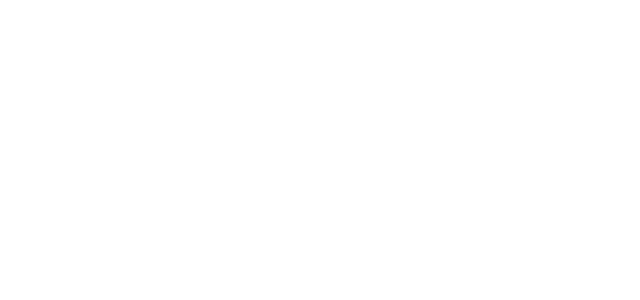
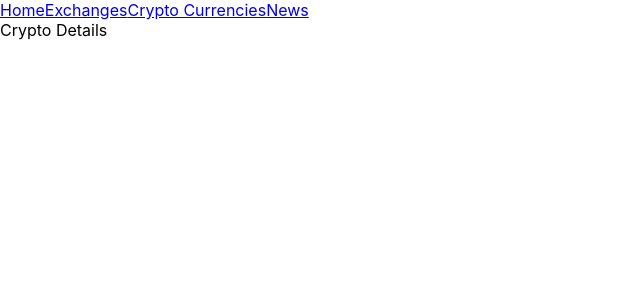
Before and after one commit to safwbdev/cryptostonks, a React (Create React App) app: page /crypto/1 in a window 1280 px wide. Shown: the top 300 px of the page, without its empty margins (0-640 px from the left). Built offline with nearby package versions, Linux system fonts and the light colour scheme.

Commit message:
create files for pages & components

```diff
--- a/src/App.js
+++ b/src/App.js
@@ -1,26 +1,39 @@
 import React from "react";
 import { Switch, Route } from "react-router-dom";
+import {
+  CryptoCurrencies,
+  CryptoDetails,
+  Exchanges,
+  Home,
+  Navbar,
+  News,
+} from "./components";
 
 const App = () => {
   return (
     <div className="app">
+      <div className="navbar">
+        <Navbar />
+      </div>
+      <div className="main">
         <Switch>
           <Route exact path="/">
-          Home
+            <Home />
           </Route>
           <Route exact path="/exchanges">
-          Exchanges
+            <Exchanges />
           </Route>
           <Route exact path="/cryptocurrencies">
-          Cryptocurrencies
+            <CryptoCurrencies />
           </Route>
-        <Route exact path="/crypto">
-          Coin details
+          <Route exact path="/crypto/:id">
+            <CryptoDetails />
           </Route>
           <Route exact path="/news">
-          News
+            <News />
           </Route>
         </Switch>
+      </div>
     </div>
   );
 };
--- /dev/null
+++ b/src/components/CryptoCurrencies.js
@@ -0,0 +1,7 @@
+import React from "react";
+
+const CryptoCurrencies = () => {
+  return <div>Crypto Currencies</div>;
+};
+
+export default CryptoCurrencies;
--- /dev/null
+++ b/src/components/CryptoDetails.js
@@ -0,0 +1,7 @@
+import React from "react";
+
+const CryptoDetails = () => {
+  return <div>Crypto Details</div>;
+};
+
+export default CryptoDetails;
--- /dev/null
+++ b/src/components/Exchanges.js
@@ -0,0 +1,7 @@
+import React from "react";
+
+const Exchanges = () => {
+  return <div>Exchanges</div>;
+};
+
+export default Exchanges;
--- /dev/null
+++ b/src/components/Home.js
@@ -0,0 +1,7 @@
+import React from "react";
+
+const Home = () => {
+  return <div>Home</div>;
+};
+
+export default Home;
--- /dev/null
+++ b/src/components/Navbar.js
@@ -0,0 +1,15 @@
+import React from "react";
+import { Link } from "react-router-dom";
+
+const Navbar = () => {
+  return (
+    <div className="nav-container">
+      <Link to="/">Home</Link>
+      <Link to="/exchanges">Exchanges</Link>
+      <Link to="/cryptocurrencies">Crypto Currencies</Link>
+      <Link to="/news">News</Link>
+    </div>
+  );
+};
+
+export default Navbar;
--- /dev/null
+++ b/src/components/News.js
@@ -0,0 +1,7 @@
+import React from "react";
+
+const News = () => {
+  return <div>News</div>;
+};
+
+export default News;
--- /dev/null
+++ b/src/components/index.js
@@ -0,0 +1,6 @@
+export { default as Navbar } from "./Navbar";
+export { default as Home } from "./Home";
+export { default as Exchanges } from "./Exchanges";
+export { default as CryptoCurrencies } from "./CryptoCurrencies";
+export { default as CryptoDetails } from "./CryptoDetails";
+export { default as News } from "./News";
```
Lines whose indentation alone changed are shown as unchanged.
